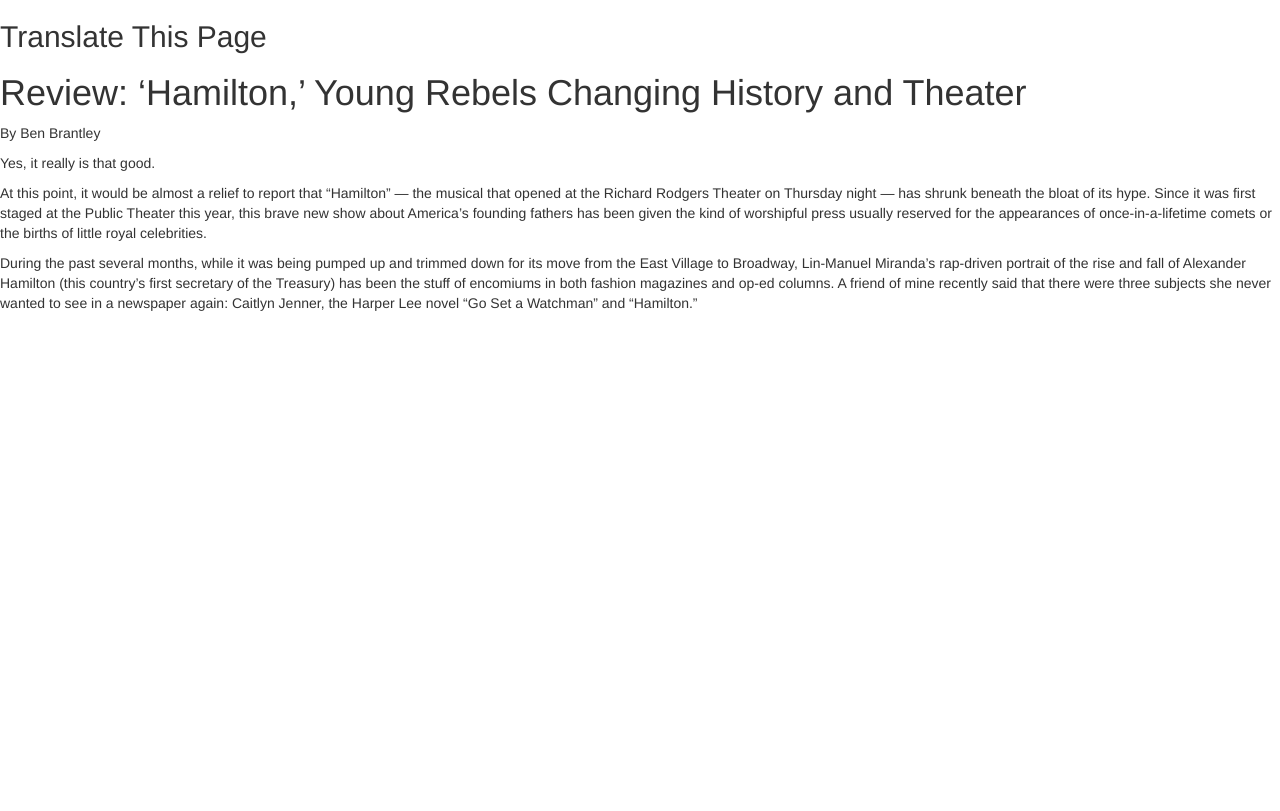
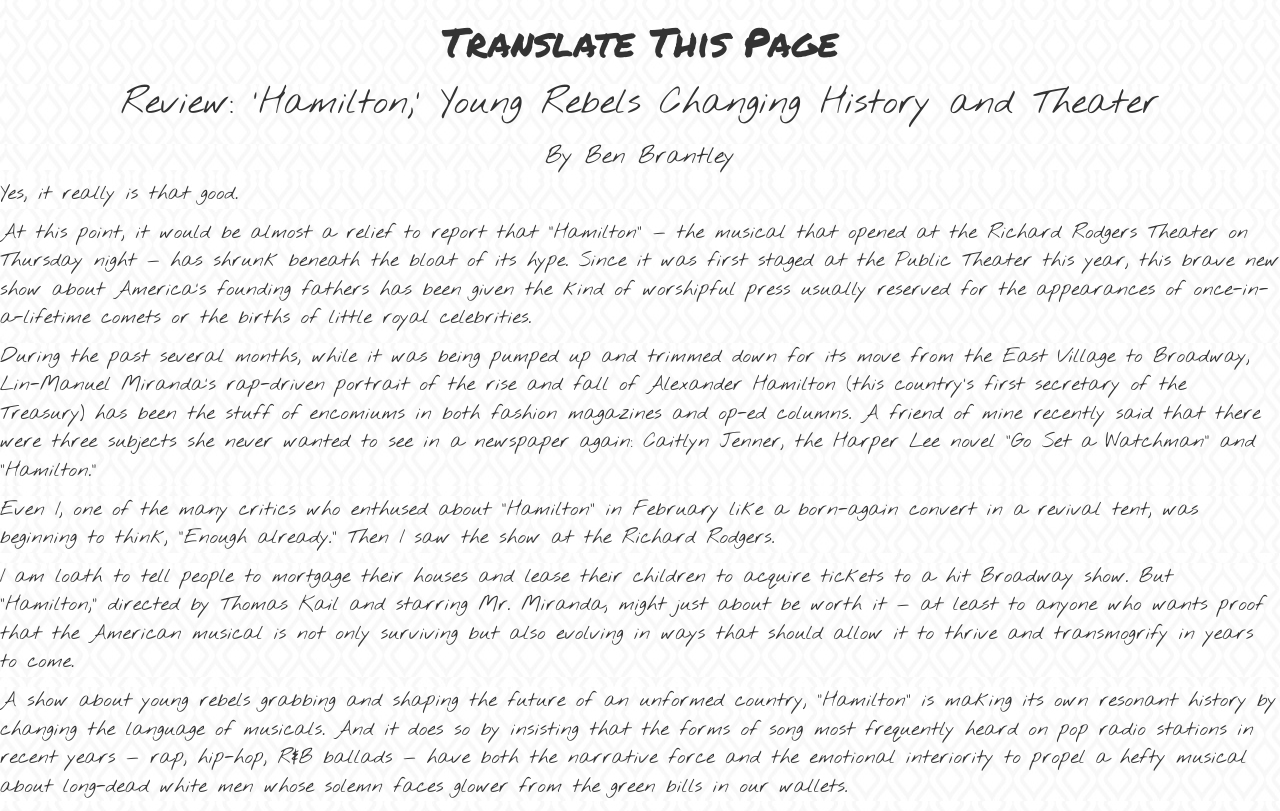
Before and after one commit to abby-garcia/180_translate, a plain HTML site: page index.html in a window 1280 px wide. Drawn offline with nearby package versions, Linux system fonts and the light colour scheme.

Commit message:
styled it

```diff
--- a/css/main.css
+++ b/css/main.css
@@ -0,0 +1,22 @@
+*{
+	background-image: url(../img/Elegant_Background-7.jpg);
+
+}
+
+.translate h2{
+	font-family: 'Permanent Marker', cursive;
+	font-size: 40px;
+	text-align: center;
+}
+
+.review{
+	font-family:'Nothing You Could Do', cursive;
+}
+
+.review h1, h3{
+	text-align: center;
+}
+
+.review p{
+	font-size: 20px;
+}
--- a/index.html
+++ b/index.html
@@ -7,6 +7,7 @@
         <meta name="description" content="">
         <meta name="viewport" content="width=device-width, initial-scale=1">
 
+        <link href="https://fonts.googleapis.com/css?family=Nothing+You+Could+Do|Permanent+Marker" rel="stylesheet">
         <link rel="stylesheet" href="css/bootstrap.min.css">
 
         <link rel="stylesheet" href="css/bootstrap-theme.min.css">
@@ -34,21 +35,35 @@
 
     <section class="translate">
         <h2>Translate This Page</h2>
-
-
-
     </section>
 
 
 
     <section class="review">
         <h1>Review: ‘Hamilton,’ Young Rebels Changing History and Theater</h1>
-        <p>By Ben Brantley</p>
+        <h3>By Ben Brantley</h3>
         <p>Yes, it really is that good.
 
             <p>At this point, it would be almost a relief           to report that “Hamilton” — the musical that        opened at the Richard Rodgers Theater on        Thursday night — has shrunk beneath the bloat     of its hype. Since it was first staged at the            Public Theater this year, this brave new show       about America’s founding fathers has been        given the kind of worshipful press usually    reserved for the appearances of          once-in-a-lifetime comets or the births of          little royal celebrities.</p>
 
             <p>During the past several months, while it             was being pumped up and trimmed down for its            move from the East Village to Broadway,         Lin-Manuel Miranda’s rap-driven portrait of         the rise and fall of Alexander Hamilton (this      country’s first secretary of the Treasury) has       been the stuff of encomiums in both fashion           magazines and op-ed columns. A friend of mine           recently said that there were three subjects        she never wanted to see in a newspaper again:         Caitlyn Jenner, the Harper Lee novel “Go Set a      Watchman” and “Hamilton.”</p>
+
+            <p>
+               Even I, one of the many critics who enthused about “Hamilton” in February like a born-again convert in a revival tent, was beginning to think, “Enough already.” Then I saw the show at the Richard Rodgers.
+
+            </p>
+
+            <p>
+               I am loath to tell people to mortgage their houses and lease their children to acquire tickets to a hit Broadway show. But “Hamilton,” directed by Thomas Kail and starring Mr. Miranda, might just about be worth it — at least to anyone who wants proof that the American musical is not only surviving but also evolving in ways that should allow it to thrive and transmogrify in years to come.
+
+            </p>
+
+            <p>
+               A show about young rebels grabbing and shaping the future of an unformed country, “Hamilton” is making its own resonant history by changing the language of musicals. And it does so by insisting that the forms of song most frequently heard on pop radio stations in recent years — rap, hip-hop, R&B ballads — have both the narrative force and the emotional interiority to propel a hefty musical about long-dead white men whose solemn faces glower from the green bills in our wallets.
+
+            </p>
+
+
     </section>
 
 
```
Also changed, not shown: img/Elegant_Background-7.jpg (added).
